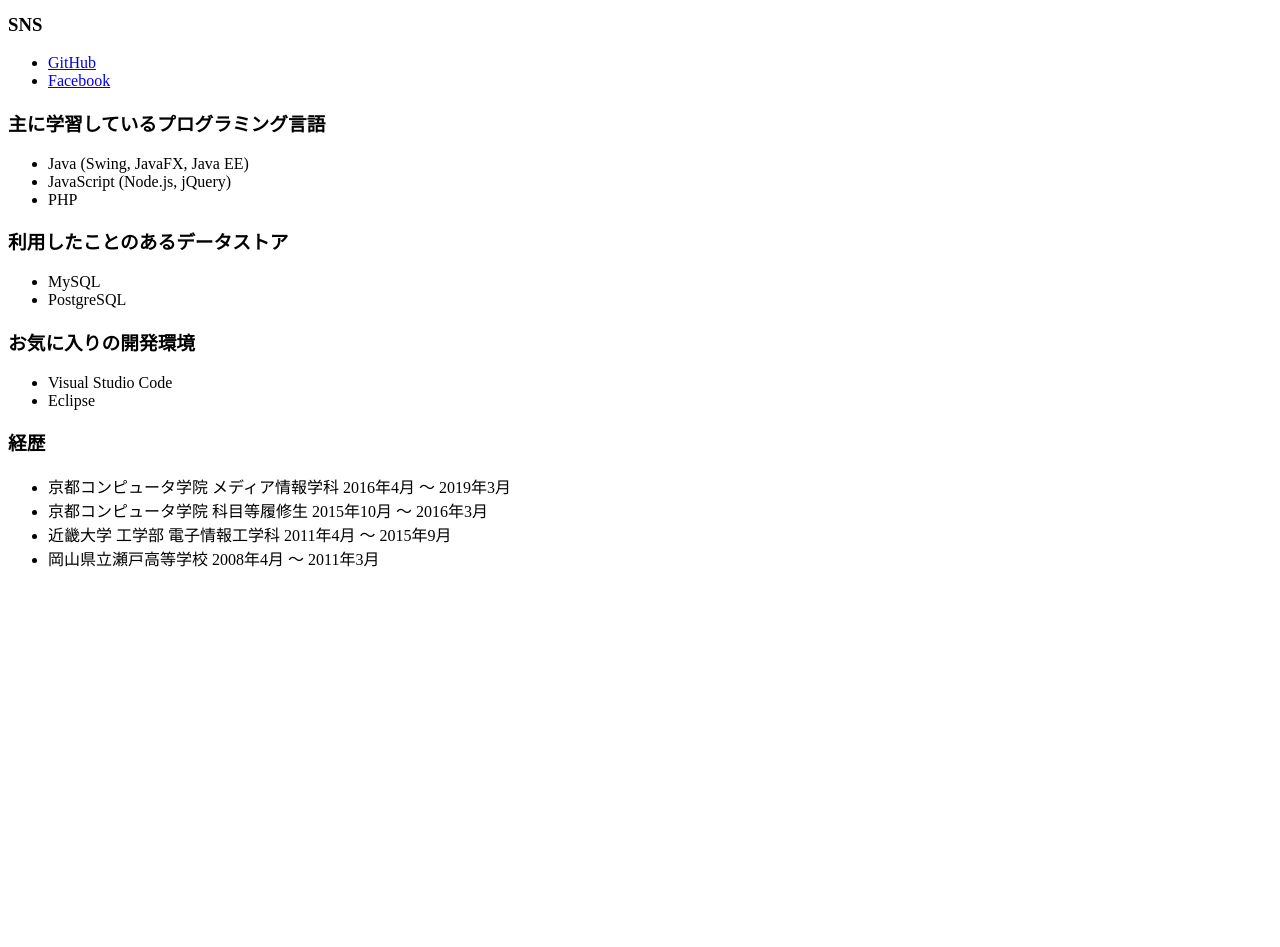
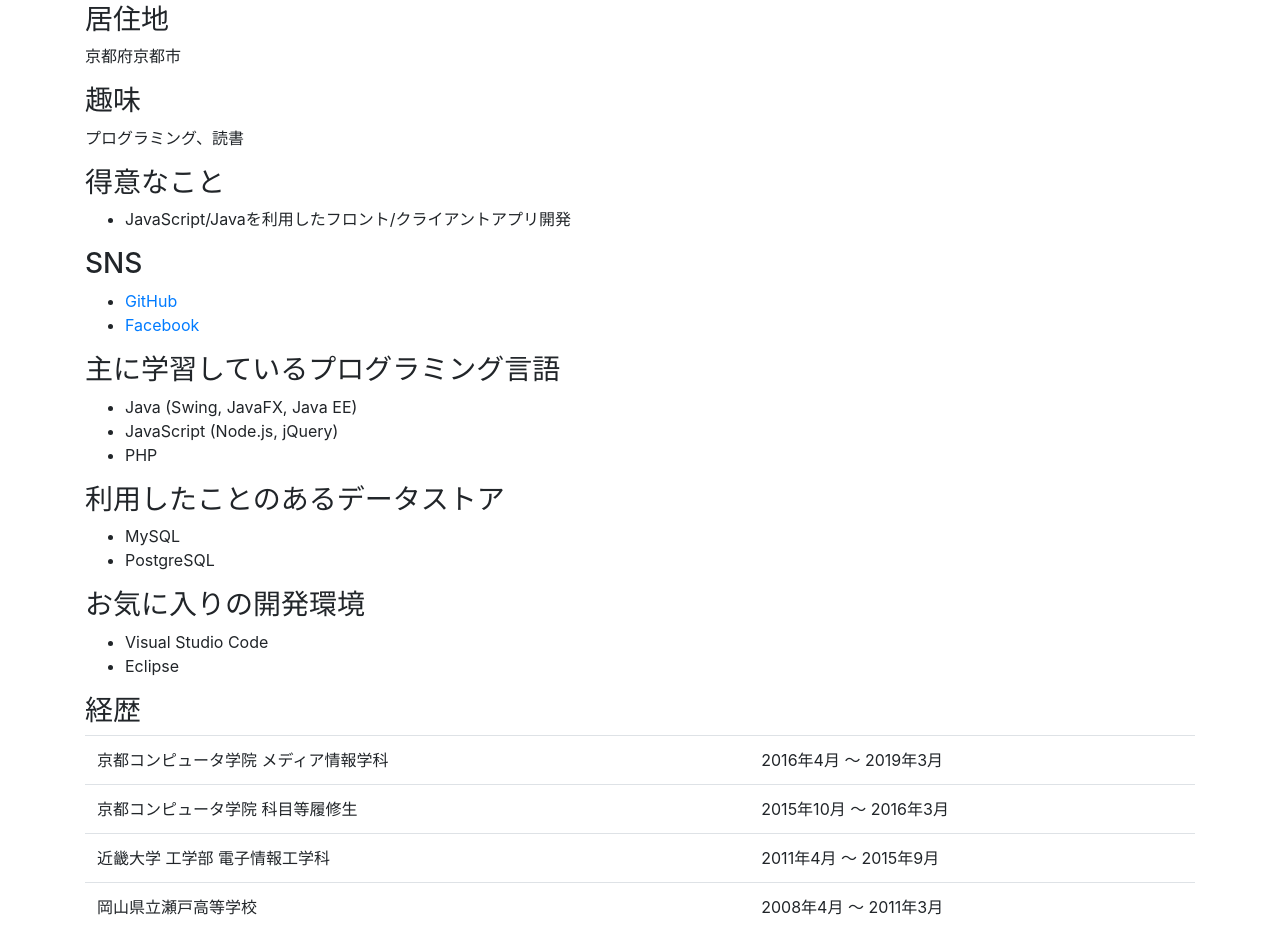
Before and after one commit to yoshifoxor/yoshifoxor.github.io, a plain HTML site: page index.html in a window 1280 px wide. Shown: the part 500-1447 px from the top of the page. Before the commit the page ends 1086 px from the top, so only its background shows below. Drawn offline with nearby package versions, Linux system fonts and the light colour scheme.

Commit message:
Add Bootstrap

```diff
--- a/index.html
+++ b/index.html
@@ -4,8 +4,9 @@
   <meta charset="UTF-8">
   <meta name="viewport" content="width=device-width, initial-scale=1.0">
   <meta http-equiv="X-UA-Compatible" content="ie=edge">
-  <meta name="description">安達 悦久 - Yoshihisa Adachi</title>
+  <meta name="description" content="安達 悦久 - Yoshihisa Adachi">
   <title>yoshifoxor.github.io</title>
+  <link href="https://stackpath.bootstrapcdn.com/bootstrap/4.3.1/css/bootstrap.min.css" rel="stylesheet" integrity="sha384-ggOyR0iXCbMQv3Xipma34MD+dH/1fQ784/j6cY/iJTQUOhcWr7x9JvoRxT2MZw1T" crossorigin="anonymous">
 
   <!-- Global site tag (gtag.js) - Google Analytics -->
   <script async src="https://www.googletagmanager.com/gtag/js?id=UA-159988672-1"></script>
@@ -15,11 +16,21 @@
     gtag('js', new Date());
     gtag('config', 'UA-159988672-1');
   </script>
+
+  <script src="https://code.jquery.com/jquery-3.3.1.slim.min.js" integrity="sha384-q8i/X+965DzO0rT7abK41JStQIAqVgRVzpbzo5smXKp4YfRvH+8abtTE1Pi6jizo" crossorigin="anonymous"></script>
+  <script src="https://cdnjs.cloudflare.com/ajax/libs/popper.js/1.14.7/umd/popper.min.js" integrity="sha384-UO2eT0CpHqdSJQ6hJty5KVphtPhzWj9WO1clHTMGa3JDZwrnQq4sF86dIHNDz0W1" crossorigin="anonymous"></script>
+  <script src="https://stackpath.bootstrapcdn.com/bootstrap/4.3.1/js/bootstrap.min.js" integrity="sha384-JjSmVgyd0p3pXB1rRibZUAYoIIy6OrQ6VrjIEaFf/nJGzIxFDsf4x0xIM+B07jRM" crossorigin="anonymous"></script>
 </head>
 <body>
   <div class="container">
-    <h1>安達 悦久</h1>
-    <h5>Yoshihisa Adachi</h5>
+    <div class="page-header">
+      <h1>安達 悦久  <small>Yoshihisa Adachi</small></h1>
+    </div>
+    <div class="row">
+      <div class="col-xs-6 col-md-3">
+        <img class="thumbnail" src="26049357.png" alt="Yoshihisa Adachi">
+      </div>
+    </div>
     <!-- <h3>ハンドルネーム</h3>
     <p>yoshifoxor</p> -->
     <h3>出身地</h3>
@@ -58,12 +69,26 @@
     </ul>
 
     <h3>経歴</h3>
-    <ul>
-      <li>京都コンピュータ学院 メディア情報学科 2016年4月 ～ 2019年3月</li>
-      <li>京都コンピュータ学院 科目等履修生 2015年10月 ～ 2016年3月</li>
-      <li>近畿大学 工学部 電子情報工学科 2011年4月 ～ 2015年9月</li>
-      <li>岡山県立瀬戸高等学校 2008年4月 ～ 2011年3月</li>
-    </ul>
+    <div class="panel panel-default">
+      <table class="table">
+        <tr>
+          <td>京都コンピュータ学院 メディア情報学科</td>
+          <td>2016年4月 ～ 2019年3月</td>
+        </tr>
+        <tr>
+          <td>京都コンピュータ学院 科目等履修生</td>
+          <td>2015年10月 ～ 2016年3月</td>
+        </tr>
+        <tr>
+          <td>近畿大学 工学部 電子情報工学科</td>
+          <td>2011年4月 ～ 2015年9月</td>
+        </tr>
+        <tr>
+          <td>岡山県立瀬戸高等学校 </td>
+          <td>2008年4月 ～ 2011年3月</td>
+        </tr>
+      </table>
+    </div>
   </div>
 </body>
 </html>
```
Also changed, not shown: 26049357.png (added).
